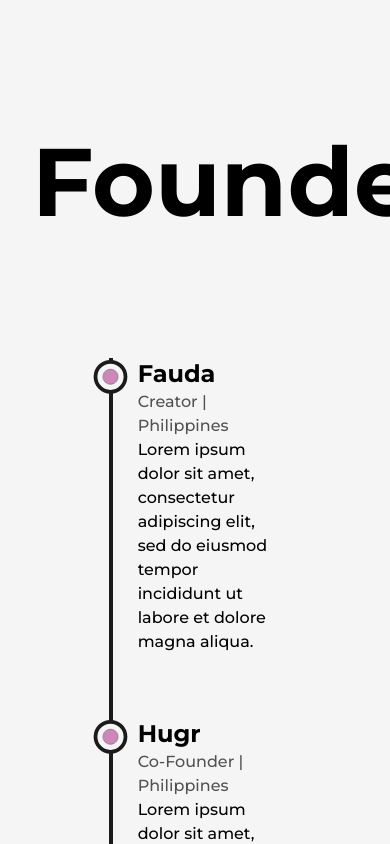
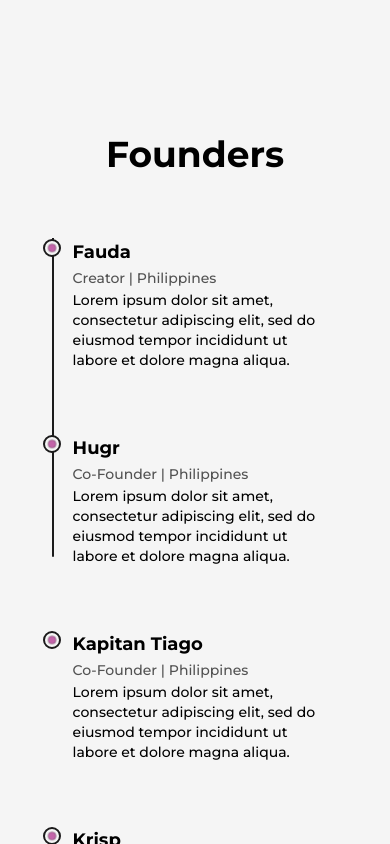
Before and after one commit to Audiph/prophet-gaming, a Next.js app: page /about in a window 390 px wide. Shown: the part 2300-3144 px from the top of the page. Built offline with nearby package versions, Linux system fonts and the light colour scheme.

Commit message:
add responsive Founders component

```diff
--- a/src/components/Founders.js
+++ b/src/components/Founders.js
@@ -8,7 +8,7 @@
   return (
     <li
       ref={ref}
-      className="my-8 first:mt-0 last:mb-0 w-[60%] mx-auto flex flex-col items-center justify-between"
+      className="my-8 first:mt-0 last:mb-0 w-[60%] mx-auto flex flex-col items-center justify-between md:w-[80%]"
     >
       <LiIcon reference={ref} />
       <motion.div
@@ -17,11 +17,13 @@
         transition={{ duration: 0.5, type: 'spring' }}
       />
       <div>
-        <h3 className="capitalize font-bold text-2xl">{name}</h3>
-        <span className="capitalize font-medium text-dark/75 dark:text-light/75">
+        <h3 className="capitalize font-bold text-2xl sm:text-xl xs:text-lg">
+          {name}
+        </h3>
+        <span className="capitalize font-medium text-dark/75 dark:text-light/75 xs:text-sm">
           {role} | {country}
         </span>
-        <p className="font-medium w-full">{details}</p>
+        <p className="font-medium w-full md:text-sm">{details}</p>
       </div>
     </li>
   );
@@ -37,14 +39,16 @@
 
   return (
     <div className="my-64">
-      <h2 className="font-bold text-8xl mb-32 w-full text-center">Founders</h2>
+      <h2 className="font-bold text-8xl mb-32 w-full text-center md:text-6xl xs:text-4xl md:mb-16">
+        Founders
+      </h2>
 
-      <div ref={ref} className="w-[75%] mx-auto relative">
+      <div ref={ref} className="w-[75%] mx-auto relative lg:w-[90%] md:w-full">
         <motion.div
           style={{ scaleY: scrollYProgress }}
-          className="absolute left-9 top-0 w-[4px] h-full bg-dark origin-top dark:bg-light"
+          className="absolute left-9 top-0 w-[4px] h-full bg-dark origin-top dark:bg-light md:w-[2px] md:left-[30px] xs:left-[20px]"
         />
-        <ul className="w-full flex flex-col items-start justify-between ml-4">
+        <ul className="w-full flex flex-col items-start justify-between ml-4 xs:ml-2">
           <Details
             name="Fauda"
             role="Creator"
--- a/src/components/LiIcon.js
+++ b/src/components/LiIcon.js
@@ -9,7 +9,12 @@
 
   return (
     <figure className="absolute left-0 stroke-dark dark:stroke-light">
-      <svg className="-rotate-90" width="75" height="75" viewBox="0 0 100 100">
+      <svg
+        className="-rotate-90 md:w-[60px] md:h-[60px] xs:w-[40px] xs:h-[40px]"
+        width="75"
+        height="75"
+        viewBox="0 0 100 100"
+      >
         <circle
           cx="75"
           cy="50"
```
